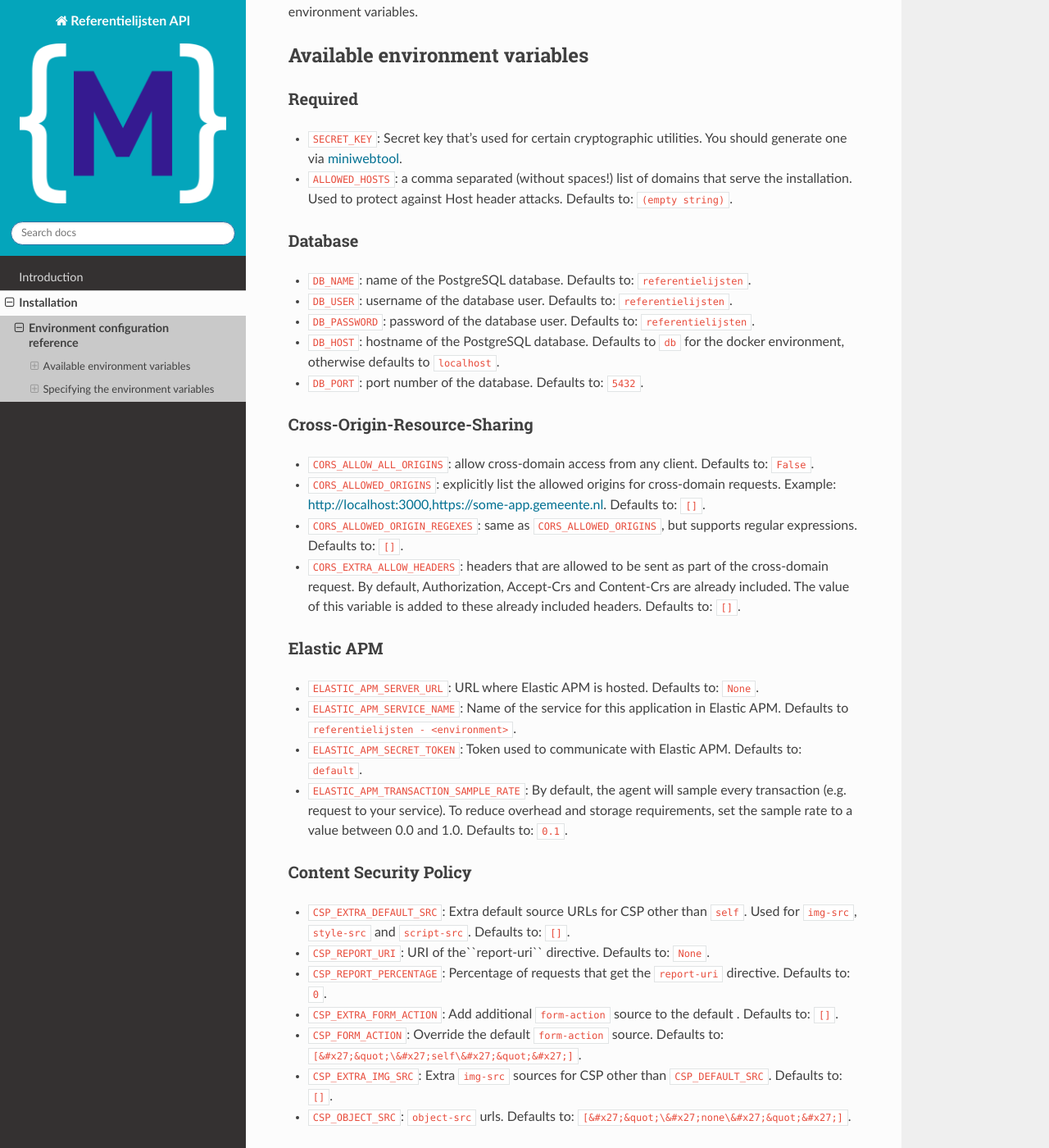
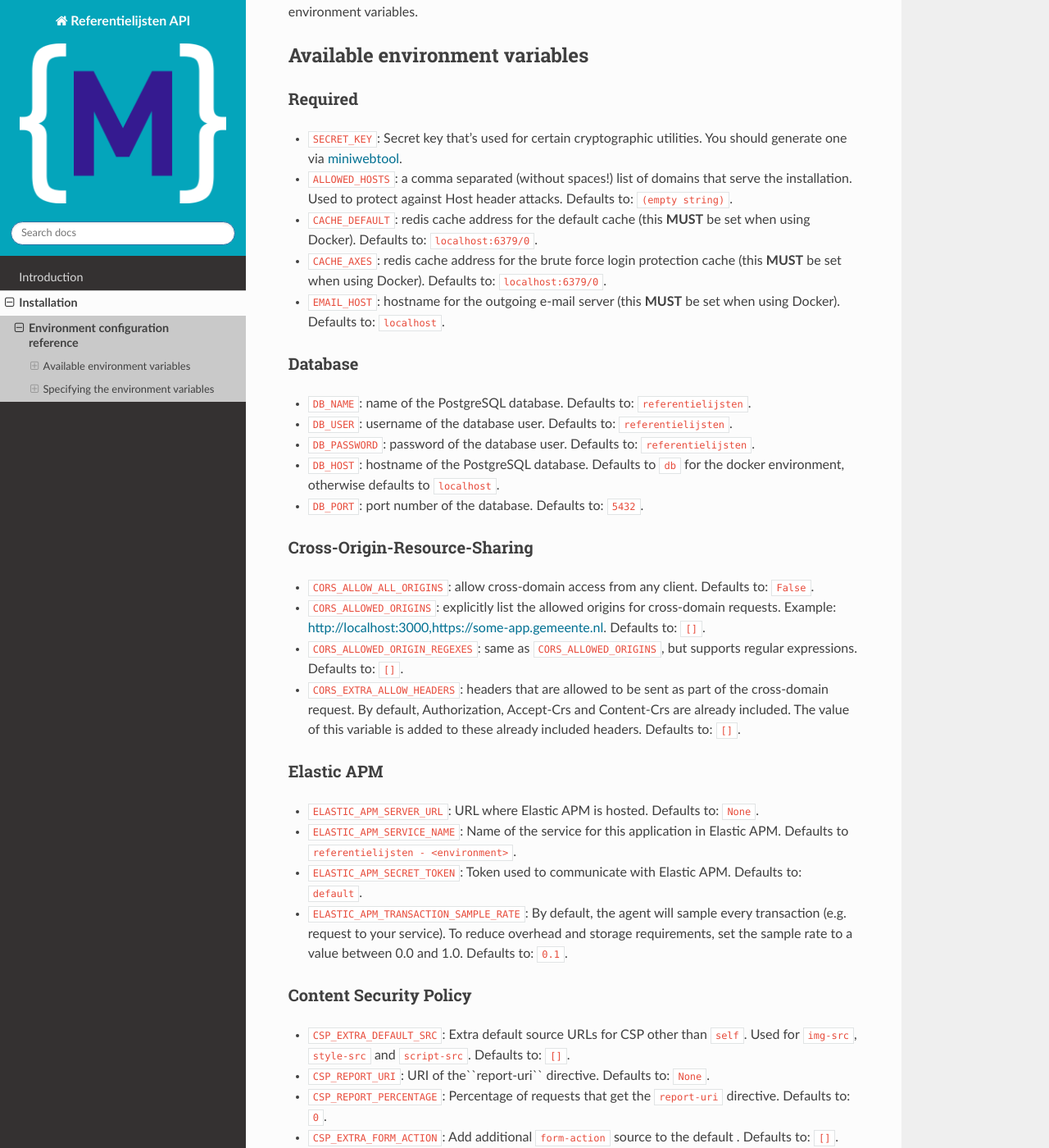
Before and after one commit to maykinmedia/referentielijsten, a Sphinx documentation site: the page built from docs/installation/config.rst, in a window 1280 px wide and 1400 px high, scrolled down 205 px. Shown: the whole window at 82% size. Built offline with Sphinx 7.4.7 and the Read the Docs theme 2.0.0, drawn with Linux system fonts in a browser that asks for light colours; some of the changed text lies outside the part shown.

```diff
--- a/docs/installation/config.rst
+++ b/docs/installation/config.rst
@@ -19,6 +19,9 @@ Required
 
 * ``SECRET_KEY``: Secret key that's used for certain cryptographic utilities. You should generate one via `miniwebtool <https://www.miniwebtool.com/django-secret-key-generator>`_.
 * ``ALLOWED_HOSTS``: a comma separated (without spaces!) list of domains that serve the installation. Used to protect against Host header attacks. Defaults to: ``(empty string)``.
+* ``CACHE_DEFAULT``: redis cache address for the default cache (this **MUST** be set when using Docker). Defaults to: ``localhost:6379/0``.
+* ``CACHE_AXES``: redis cache address for the brute force login protection cache (this **MUST** be set when using Docker). Defaults to: ``localhost:6379/0``.
+* ``EMAIL_HOST``: hostname for the outgoing e-mail server (this **MUST** be set when using Docker). Defaults to: ``localhost``.
 
 
 Database
@@ -56,9 +59,9 @@ Content Security Policy
 * ``CSP_REPORT_URI``: URI of the``report-uri`` directive. Defaults to: ``None``.
 * ``CSP_REPORT_PERCENTAGE``: Percentage of requests that get the ``report-uri`` directive. Defaults to: ``0``.
 * ``CSP_EXTRA_FORM_ACTION``: Add additional ``form-action`` source to the default . Defaults to: ``[]``.
-* ``CSP_FORM_ACTION``: Override the default ``form-action`` source. Defaults to: ``[&#x27;&quot;\&#x27;self\&#x27;&quot;&#x27;]``.
+* ``CSP_FORM_ACTION``: Override the default ``form-action`` source. Defaults to: ``['"\'self\'"']``.
 * ``CSP_EXTRA_IMG_SRC``: Extra ``img-src`` sources for CSP other than ``CSP_DEFAULT_SRC``. Defaults to: ``[]``.
-* ``CSP_OBJECT_SRC``: ``object-src`` urls. Defaults to: ``[&#x27;&quot;\&#x27;none\&#x27;&quot;&#x27;]``.
+* ``CSP_OBJECT_SRC``: ``object-src`` urls. Defaults to: ``['"\'none\'"']``.
 
 
 Optional
```
Also changed, not shown: other parts of docs/installation/config.rst (+0 -3 lines), CHANGELOG.rst (+12 -0 lines).
